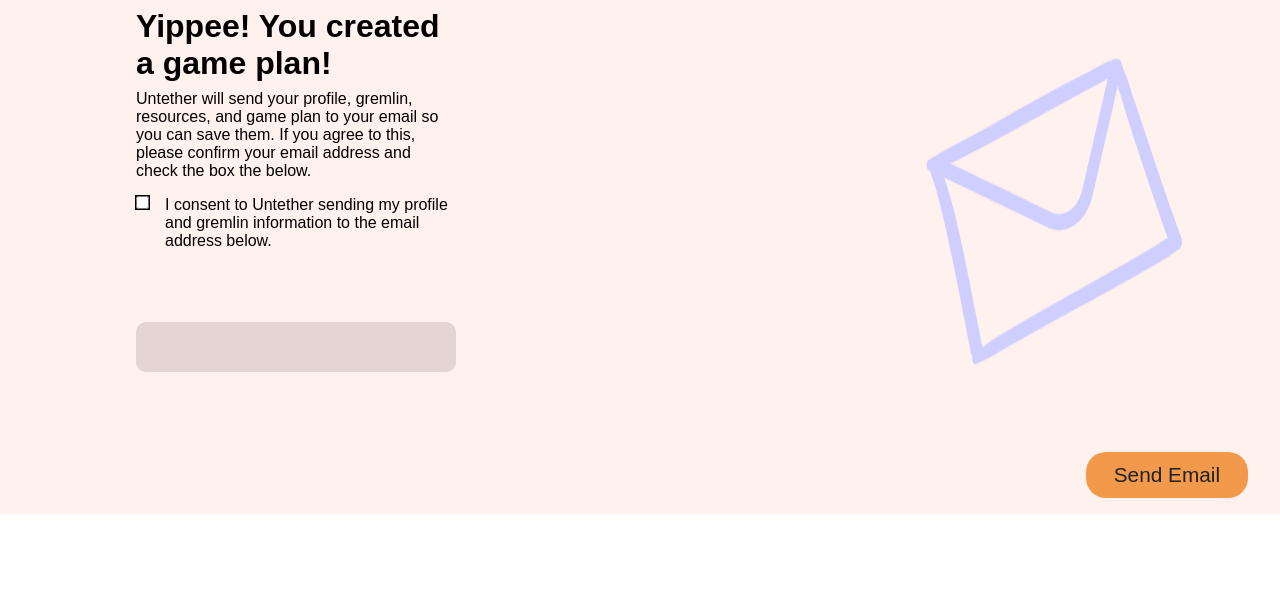
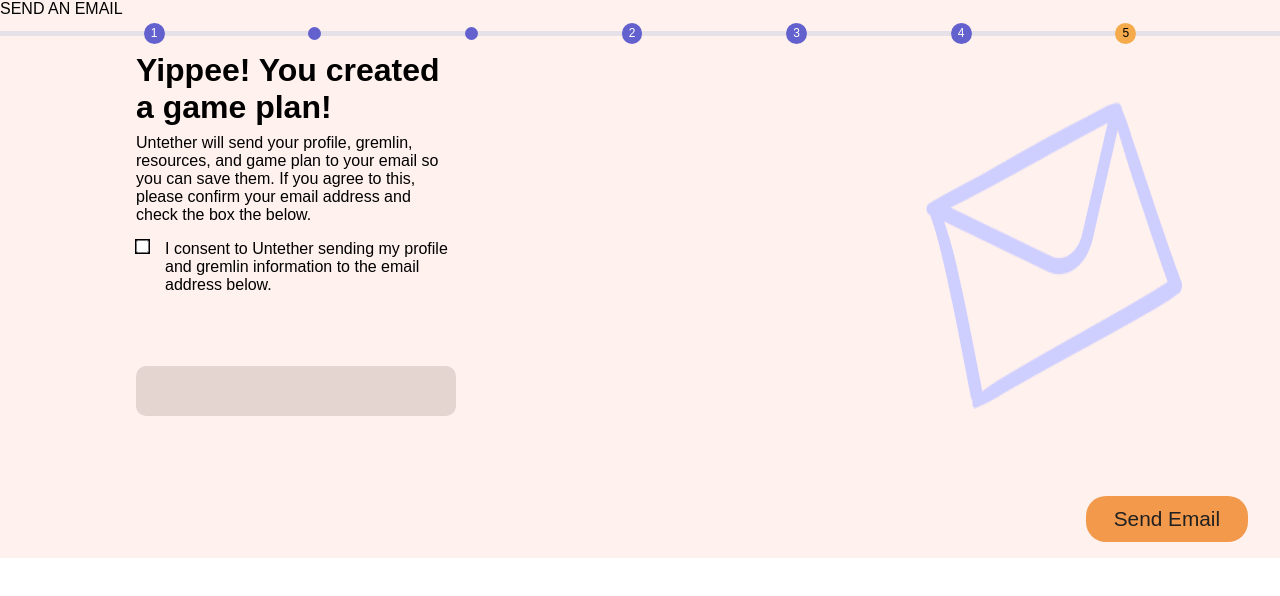
Before and after one commit to cherryontech/minty_fresh_project, a React (Create React App) app: page /email in a window 1280 px wide. Shown: the top 596 px of the page. Built offline with nearby package versions, Linux system fonts and the light colour scheme.

Commit message:
added header to email

```diff
--- a/src/pages/GrowthOpportunities/GrowthOpportunities.jsx
+++ b/src/pages/GrowthOpportunities/GrowthOpportunities.jsx
@@ -58,7 +58,7 @@
                     <img src={backButton} alt="back button"/>
                 </button>
                 <div className='growth__header-title'>
-                    <p>Externalize your impostor</p>
+                    <p>CREATE A GREMLIN</p>
                 </div>
             </div>
             <div className='growth__progress'>
--- a/src/pages/SendEmail/SendEmail.jsx
+++ b/src/pages/SendEmail/SendEmail.jsx
@@ -23,6 +23,29 @@
 
     return (
         <div className='email'>
+            <p> SEND AN EMAIL </p>
+            <div className='email__progress'>
+                <div className="email__progress-bar"></div>
+                <div className="email__progress-position">
+                    <div className='email__progress-position-1'>
+                            <p>1</p>
+                    </div>
+                    <div className='email__progress-position-1-b'></div>
+                    <div className='email__progress-position-1-c'></div>
+                    <div className='email__progress-position-2'>
+                        <p>2</p>
+                    </div>
+                    <div className='email__progress-position-3'>
+                        <p>3</p>
+                    </div>
+                    <div className='email__progress-position-4'>
+                        <p>4</p>
+                    </div>
+                    <div className='email__progress-position-5'>
+                        <p>5</p>
+                    </div>
+                </div>
+            </div>
 
             <div className='email__with-image'>
 
--- a/src/pages/SendEmail/SendEmail.scss
+++ b/src/pages/SendEmail/SendEmail.scss
@@ -3,6 +3,94 @@
 
 
 .email {
+
+    &__progress {
+        width: -webkit-fill-available;
+        position: relative;
+        font-size: 12px;
+
+        &-bar {
+            height: 0.3rem;
+            background-color: #E6E0E9;
+            z-index: 0;
+            position: relative;
+            top: 0.8rem;
+        }
+        &-position {
+            display: flex;
+            justify-content: space-evenly;
+            align-items: center;
+            z-index: 1;
+            position: relative;
+            color: white;
+
+            &-1 {
+                background: #6361CE;
+                width: 1.3rem;
+                height: 1.3rem;
+                display: flex;
+                border-radius: 1rem;
+                align-items: center;
+                justify-content: center;
+
+                &-b {
+                    background: #6361CE;
+                    width: .8rem;
+                    height: .8rem;
+                    display: flex;
+                    border-radius: 1rem;
+                    align-items: center;
+                    justify-content: center;
+                }
+                &-c {
+                    background: #6361CE;
+                    width: .8rem;
+                    height: .8rem;
+                    display: flex;
+                    border-radius: 1rem;
+                    align-items: center;
+                    justify-content: center;
+                }
+            }
+            &-2 {
+                background: #6361CE;
+                width: 1.3rem;
+                height: 1.3rem;
+                display: flex;
+                border-radius: 1rem;
+                align-items: center;
+                justify-content: center;
+            }
+            &-3 {
+                background: #6361CE;
+                width: 1.3rem;
+                height: 1.3rem;
+                display: flex;
+                border-radius: 1rem;
+                align-items: center;
+                justify-content: center;
+            }
+            &-4 {
+                background: #6361CE;
+                width: 1.3rem;
+                height: 1.3rem;
+                display: flex;
+                border-radius: 1rem;
+                align-items: center;
+                justify-content: center;
+            }
+            &-5 {
+                background: #F5AB4B;
+                color: black;
+                width: 1.3rem;
+                height: 1.3rem;
+                display: flex;
+                border-radius: 1rem;
+                align-items: center;
+                justify-content: center;
+            }
+        }
+    }
 
     &__with-image {
         display: flex;
```
Also changed, not shown: src/components/BackButton/BackButton.jsx (deleted, +0 -18 lines), src/components/BackButton/BackButton.scss (deleted, +0 -12 lines).
